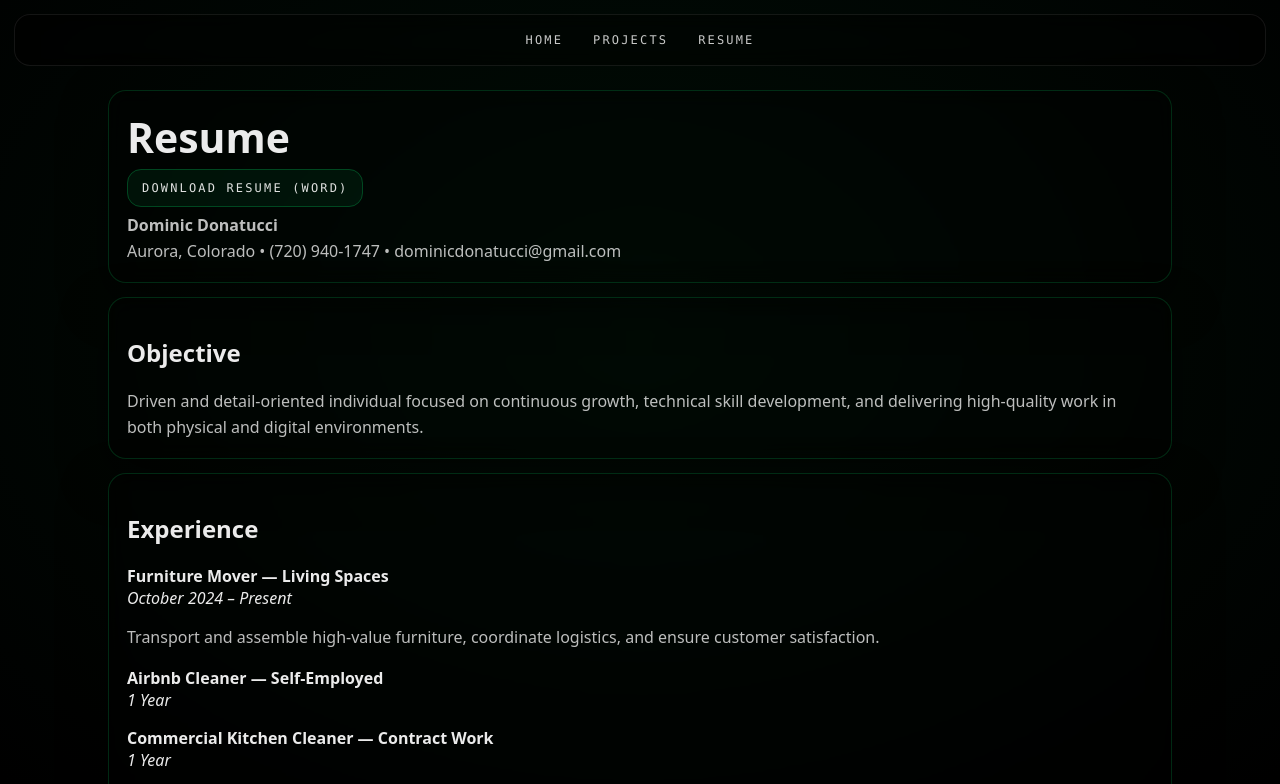
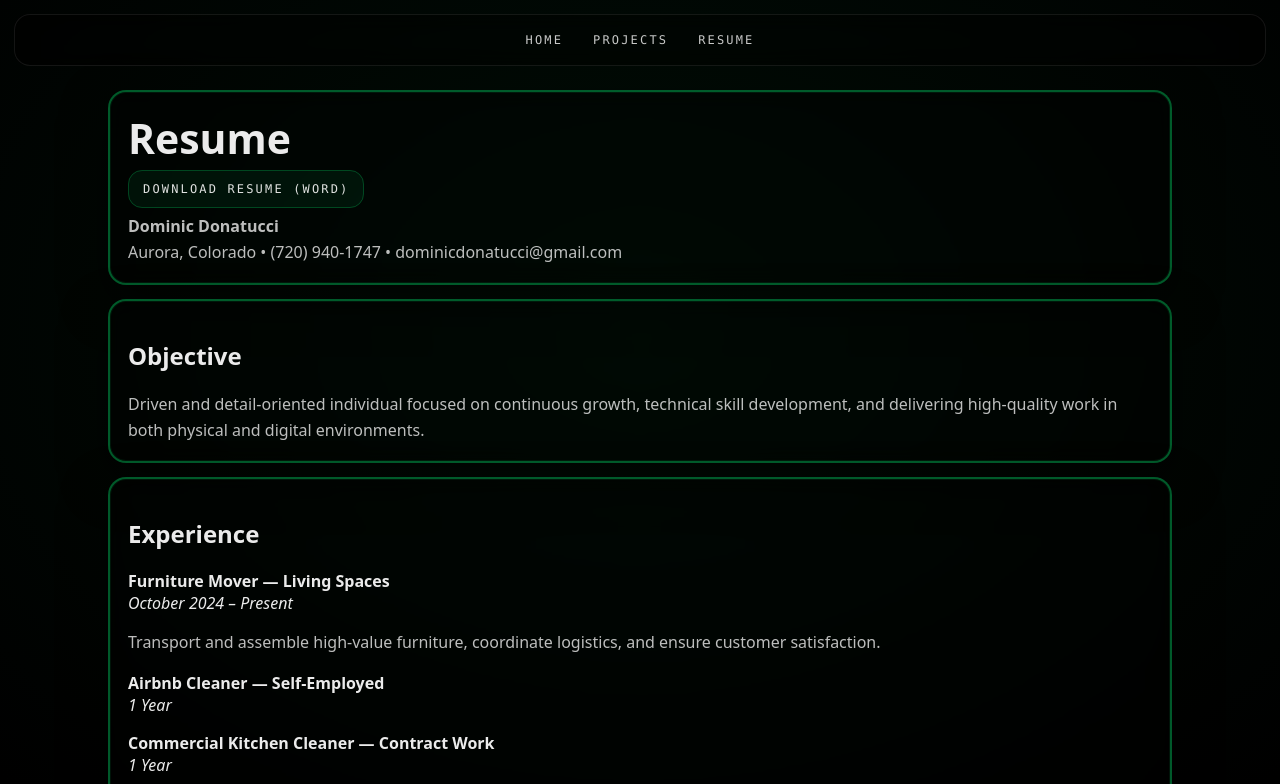
Before and after one commit to xondon/xondon.github.io, a plain HTML site: page resume.html in a window 1280 px wide. Shown: the top 784 px of the page. Drawn offline with Linux system fonts and the light colour scheme.

Commit message:
Update styles.css

```diff
--- a/styles.css
+++ b/styles.css
@@ -231,13 +231,19 @@ body::before{
   color: rgba(255,255,255,0.92);
 }
 .card{
+  position: relative;
   background: rgba(0,0,0,0.35);
-  border: 1px solid rgba(0,255,120,0.16);
+  border: 2px solid rgba(0,255,120,0.35); /* thicker border */
   border-radius: 18px;
   padding: 18px;
   backdrop-filter: blur(10px);
-  box-shadow: 0 18px 45px rgba(0,0,0,0.55);
+  box-shadow:
+    0 18px 45px rgba(0,0,0,0.55),
+    0 0 0 1px rgba(0,255,120,0.08) inset;
+
+  overflow: hidden; /* needed for border light */
 }
+
 .h1{
   margin: 0 0 10px;
   font-size: clamp(28px, 3.2vw, 42px);
```
